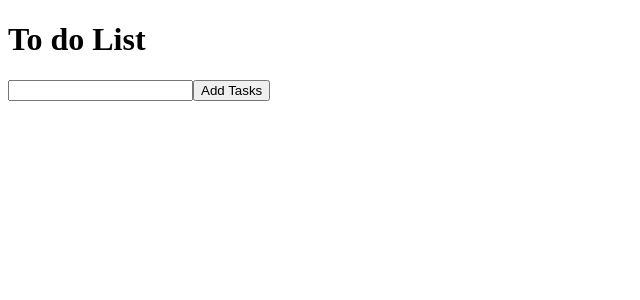
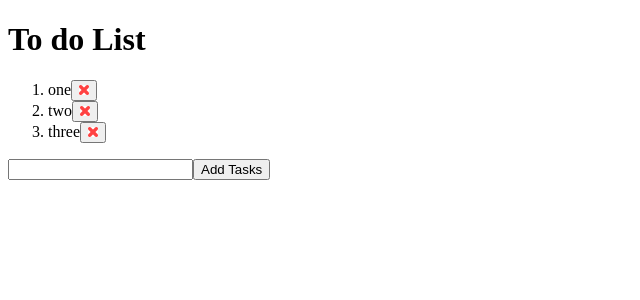
Before and after one commit to bishnulimbu/RRepo1, a React (Vite) app in the folder my-react-app/: page / in a window 1280 px wide. Shown: the top 300 px of the page, without its empty margins (0-640 px from the left). Built offline with nearby package versions, Linux system fonts and the light colour scheme.

Commit message:
updated array logic for removal and addition

```diff
--- a/my-react-app/src/Array1.jsx
+++ b/my-react-app/src/Array1.jsx
@@ -1,14 +1,18 @@
 //to change state var of array
 import React, { useState } from "react";
+import cross from "./assets/cross.png";
 
 function Array1() {
-  const [arr1, setArr1] = useState([]);
+  const [arr1, setArr1] = useState(["one", "two", "three"]);
 
   function addFn(e) {
     const text1 = document.getElementById("textBox1").value;
     // const textShow = (e) => e.target.value;
-    setArr1([...arr1, text1]);
+    setArr1((a) => [...a, text1]);
     const text2 = (document.getElementById("textBox1").value = "");
+  }
+  function removeFn(index) {
+    setArr1(arr1.filter((_, i) => i !== index));
   }
 
   return (
@@ -18,8 +22,9 @@ function Array1() {
         {arr1.map((item, index) => (
           <li key={index}>
             {item}
-
-            <button>{index}</button>
+            <button onClick={() => removeFn(index)}>
+              <img src={cross} alt="" height="10px" width="10px" />
+            </button>
           </li>
         ))}
       </ol>
@@ -27,6 +32,8 @@ function Array1() {
       <button onClick={addFn}>Add Tasks</button>
       {/* <button onClick={(e) => setArr1(e.target.value)}>Add In the list</button> */}
       {/* <button onClick={delete}>q</button> */}
+      <br />
+      {/* <button onClick={removeFn}>Remove Tasks</button> */}
     </>
   );
 }
```
